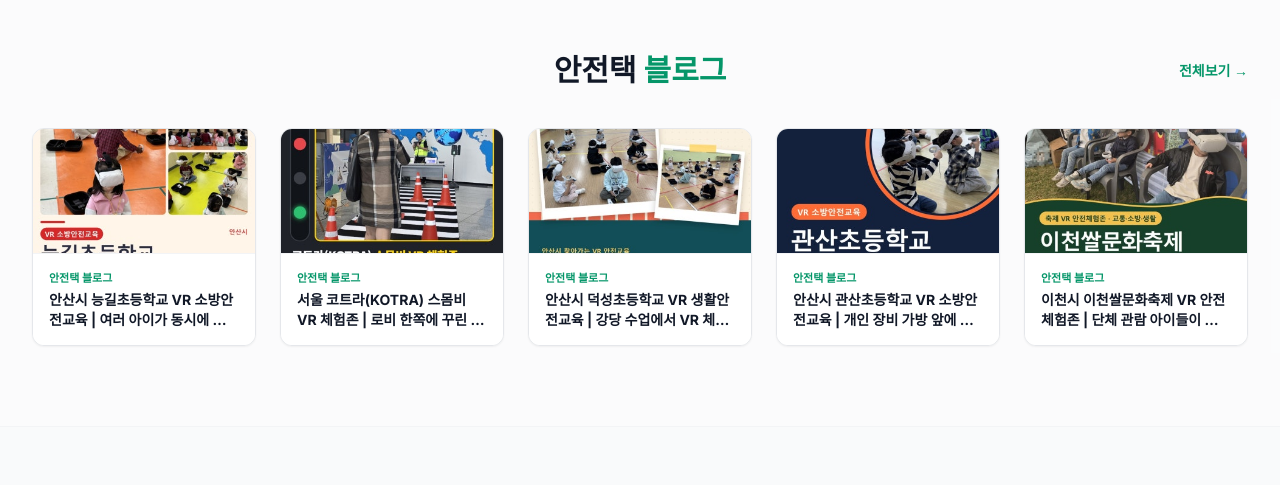
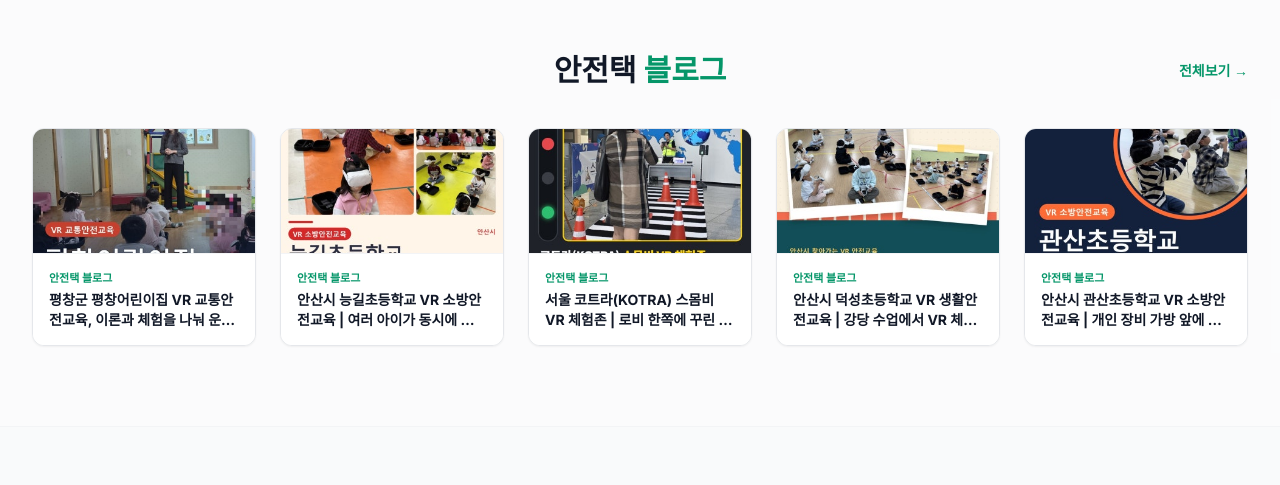
Before and after one commit to geltencorp-cpu/SFT, a plain HTML site: page index.html in a window 1280 px wide. Shown: the part 1680-2165 px from the top of the page. Drawn offline with nearby package versions, Linux system fonts and the light colour scheme.

Commit message:
chore: 자동 콘텐츠 갱신 2026-11-25 10:52

```diff
--- a/index.html
+++ b/index.html
@@ -241,6 +241,16 @@
             <div class="grid grid-cols-1 sm:grid-cols-2 md:grid-cols-3 lg:grid-cols-5 gap-6">
 <!-- BLOG_START -->
 
+            <a href="https://blog.naver.com/safe-tytech/224489527004?fromRss=true&amp;trackingCode=rss" target="_blank" rel="noopener noreferrer" class="group block cursor-pointer bg-white rounded-xl shadow-sm border border-gray-200 hover:shadow-md hover:border-brand-500 transition-all overflow-hidden flex flex-col h-full">
+                <div class="w-full aspect-video bg-gray-100 flex items-center justify-center flex-shrink-0 relative overflow-hidden border-b border-gray-100">
+                    <img src="assets/blog/224489527004.jpg" alt="블로그 썸네일" loading="lazy" referrerpolicy="no-referrer" class="w-full h-full object-cover group-hover:scale-105 transition-transform duration-500" onerror="this.onerror=null;this.src='https://images.unsplash.com/photo-1432821596592-e2c18b78144f?q=80&amp;w=400&amp;auto=format&amp;fit=crop'">
+
+                </div>
+                <div class="p-4 flex flex-col flex-grow bg-white">
+                    <p class="text-[11px] text-brand-600 font-bold mb-1">안전택 블로그</p>
+                    <h3 class="text-sm font-bold text-gray-900 group-hover:text-brand-600 transition-colors line-clamp-2 leading-snug">평창군 평창어린이집 VR 교통안전교육, 이론과 체험을 나눠 운영한 방법</h3>
+                </div>
+            </a>
             <a href="https://blog.naver.com/safe-tytech/224470049182?fromRss=true&amp;trackingCode=rss" target="_blank" rel="noopener noreferrer" class="group block cursor-pointer bg-white rounded-xl shadow-sm border border-gray-200 hover:shadow-md hover:border-brand-500 transition-all overflow-hidden flex flex-col h-full">
                 <div class="w-full aspect-video bg-gray-100 flex items-center justify-center flex-shrink-0 relative overflow-hidden border-b border-gray-100">
                     <img src="assets/blog/224470049182.jpg" alt="블로그 썸네일" loading="lazy" referrerpolicy="no-referrer" class="w-full h-full object-cover group-hover:scale-105 transition-transform duration-500" onerror="this.onerror=null;this.src='https://images.unsplash.com/photo-1432821596592-e2c18b78144f?q=80&amp;w=400&amp;auto=format&amp;fit=crop'">
@@ -279,16 +289,6 @@
                 <div class="p-4 flex flex-col flex-grow bg-white">
                     <p class="text-[11px] text-brand-600 font-bold mb-1">안전택 블로그</p>
                     <h3 class="text-sm font-bold text-gray-900 group-hover:text-brand-600 transition-colors line-clamp-2 leading-snug">안산시 관산초등학교 VR 소방안전교육 | 개인 장비 가방 앞에 한 명씩 앉아 익힌 화재 대응</h3>
-                </div>
-            </a>
-            <a href="https://blog.naver.com/safe-tytech/224465628242?fromRss=true&amp;trackingCode=rss" target="_blank" rel="noopener noreferrer" class="group block cursor-pointer bg-white rounded-xl shadow-sm border border-gray-200 hover:shadow-md hover:border-brand-500 transition-all overflow-hidden flex flex-col h-full">
-                <div class="w-full aspect-video bg-gray-100 flex items-center justify-center flex-shrink-0 relative overflow-hidden border-b border-gray-100">
-                    <img src="assets/blog/224465628242.jpg" alt="블로그 썸네일" loading="lazy" referrerpolicy="no-referrer" class="w-full h-full object-cover group-hover:scale-105 transition-transform duration-500" onerror="this.onerror=null;this.src='https://images.unsplash.com/photo-1432821596592-e2c18b78144f?q=80&amp;w=400&amp;auto=format&amp;fit=crop'">
-
-                </div>
-                <div class="p-4 flex flex-col flex-grow bg-white">
-                    <p class="text-[11px] text-brand-600 font-bold mb-1">안전택 블로그</p>
-                    <h3 class="text-sm font-bold text-gray-900 group-hover:text-brand-600 transition-colors line-clamp-2 leading-snug">이천시 이천쌀문화축제 VR 안전체험존 | 단체 관람 아이들이 반별로 차례차례 체험한 교통·소방·생활안전</h3>
                 </div>
             </a>
 <!-- BLOG_END -->
```
Also changed, not shown: assets/blog/224465628242.jpg (deleted), assets/blog/224489527004.jpg (added).
